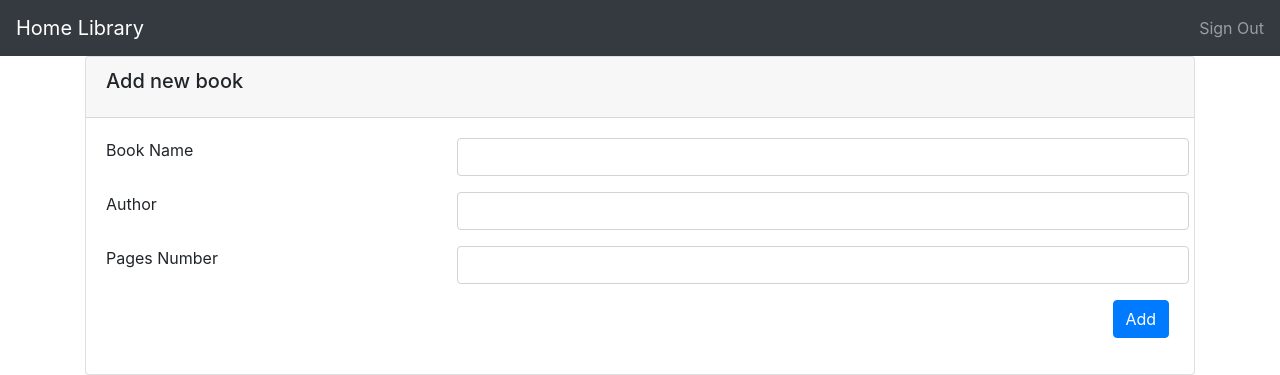
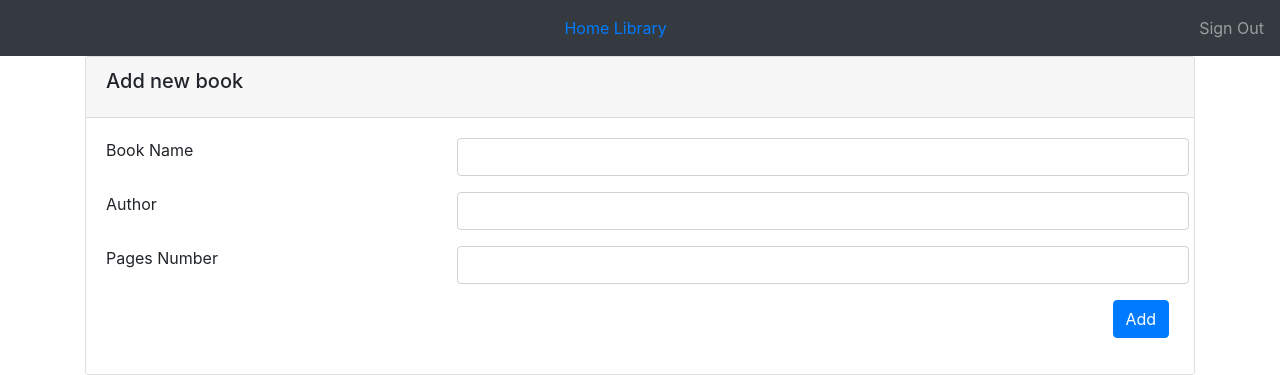
Before and after one commit to samonytka/Cloud, a Flask app: page /books in a window 1280 px wide. Shown: the top 375 px of the page. Run offline with Flask 2, Linux system fonts and the light colour scheme; the visitor is signed in with stand-in values (Sample User, id 1); data comes from the database, SQL or seed files in the repository; data that the repository does not hold is empty; some libraries are stand-ins or nearby versions.

Commit message:
added link to book

```diff
--- a/templates/base.html
+++ b/templates/base.html
@@ -11,7 +11,7 @@
 </head>
 <body>
     <nav class="navbar navbar-dark bg-dark ">
-        <a class="navbar-brand" href="#">Home Library</a>
+        <a class="navbar-brand" href="#"><a href="{{ url_for("books") }}">Home Library</a>
         {% if not current_user.is_authenticated %}
             <ul class="navbar-nav">
                 <li class="nav-item">
```
